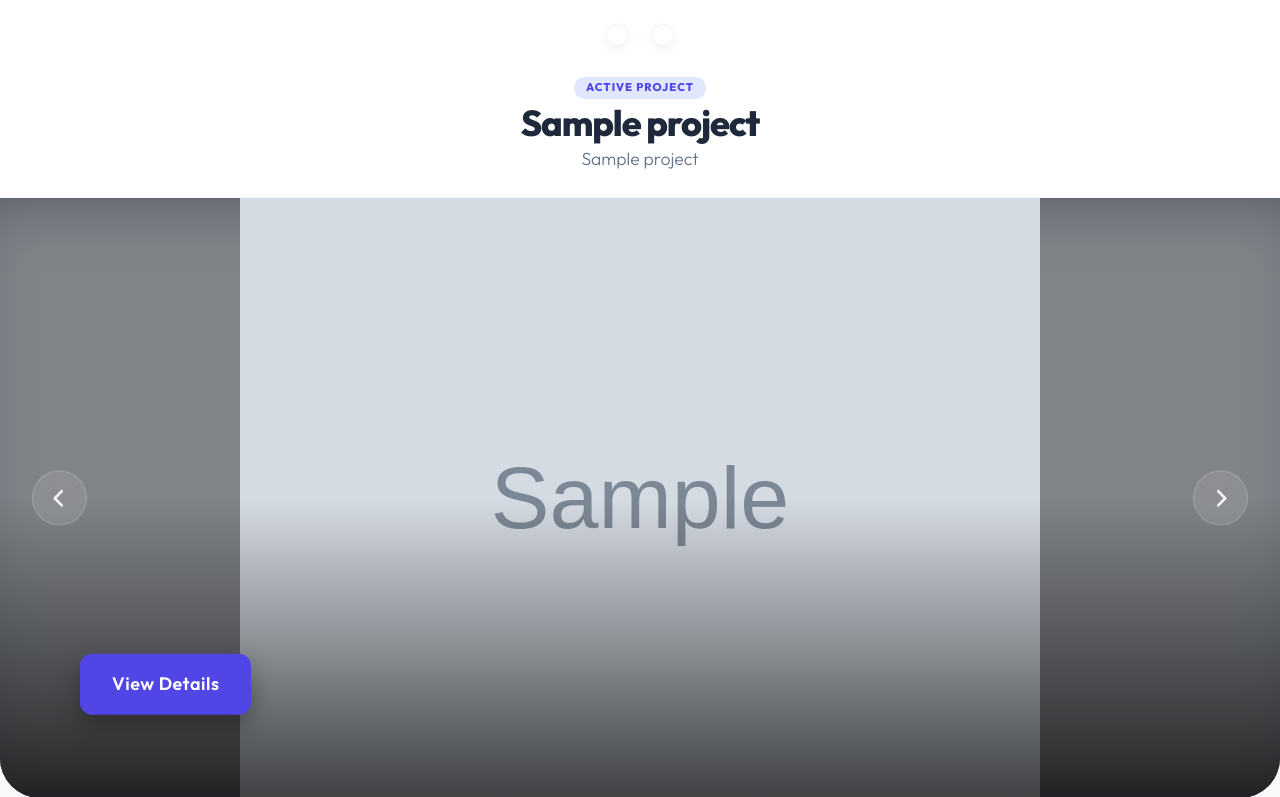
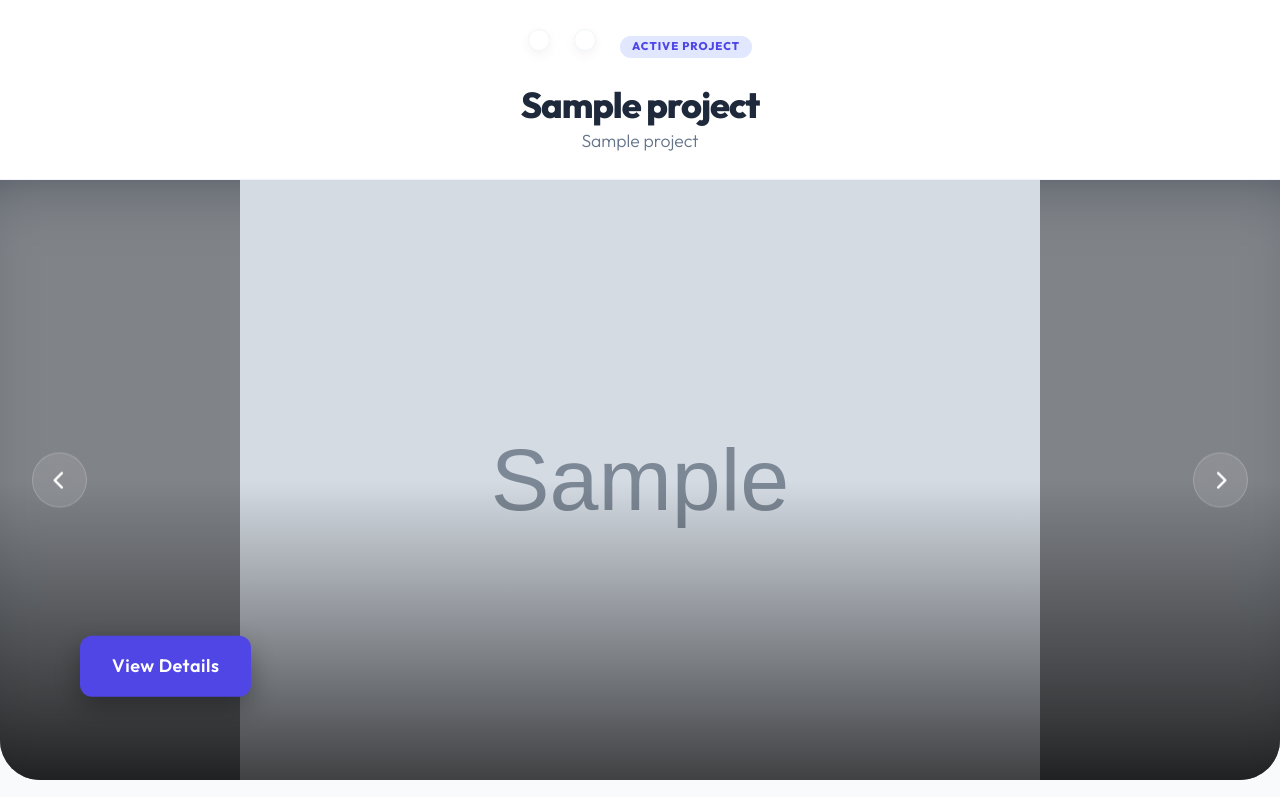
Before and after one commit to EnesBattalOk/projectWebsite, a Flask app: page /project/sample in a window 1280 px wide. Shown: the part 71-868 px from the top of the page. Run offline with Flask 3, Linux system fonts and the light colour scheme; tables that the repository leaves empty hold one stand-in row (values such as "Sample post"); grey boxes marked "Sample" are stand-in pictures.

Commit message:
Move ACTIVE PROJECT badge below logos

```diff
--- a/templates/index.html
+++ b/templates/index.html
@@ -23,10 +23,10 @@
                     <img src="{{ logo2_url }}" alt="Secondary Logo" class="project-identity-logo">
                 </div>
                 {% endif %}
+                <span class="identity-badge" style="display:block; margin-top: 0.75rem;">ACTIVE PROJECT</span>
             </div>
 
             <div class="title-area">
-                <span class="identity-badge">ACTIVE PROJECT</span>
                 {% if current_project.slug == 'etwinning' %}
                 <div class="header-logo-container mt-2">
                     <img src="{{ url_for('static', filename='etwinning_logo.jpeg') }}" alt="eTwinning"
```
